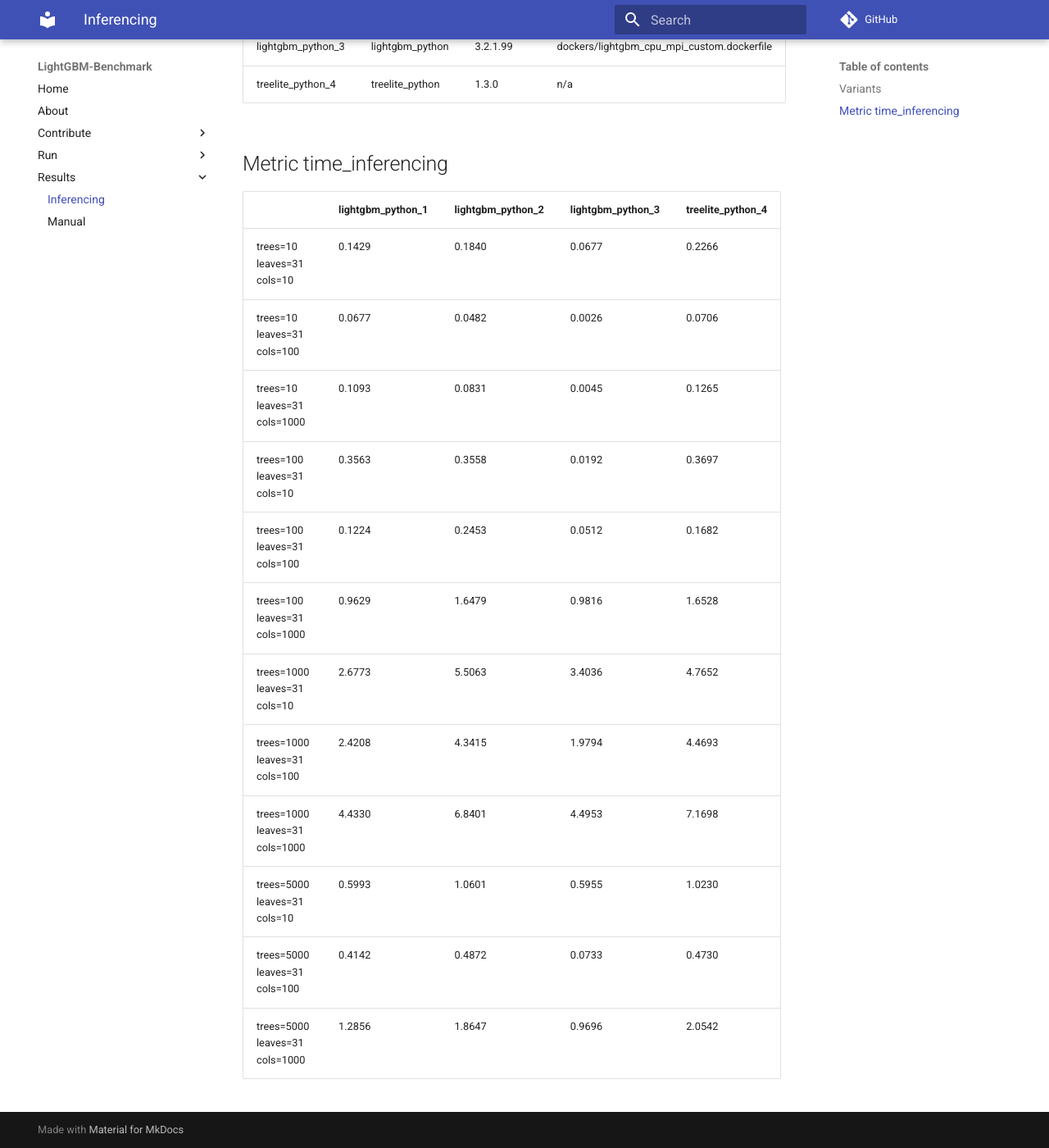
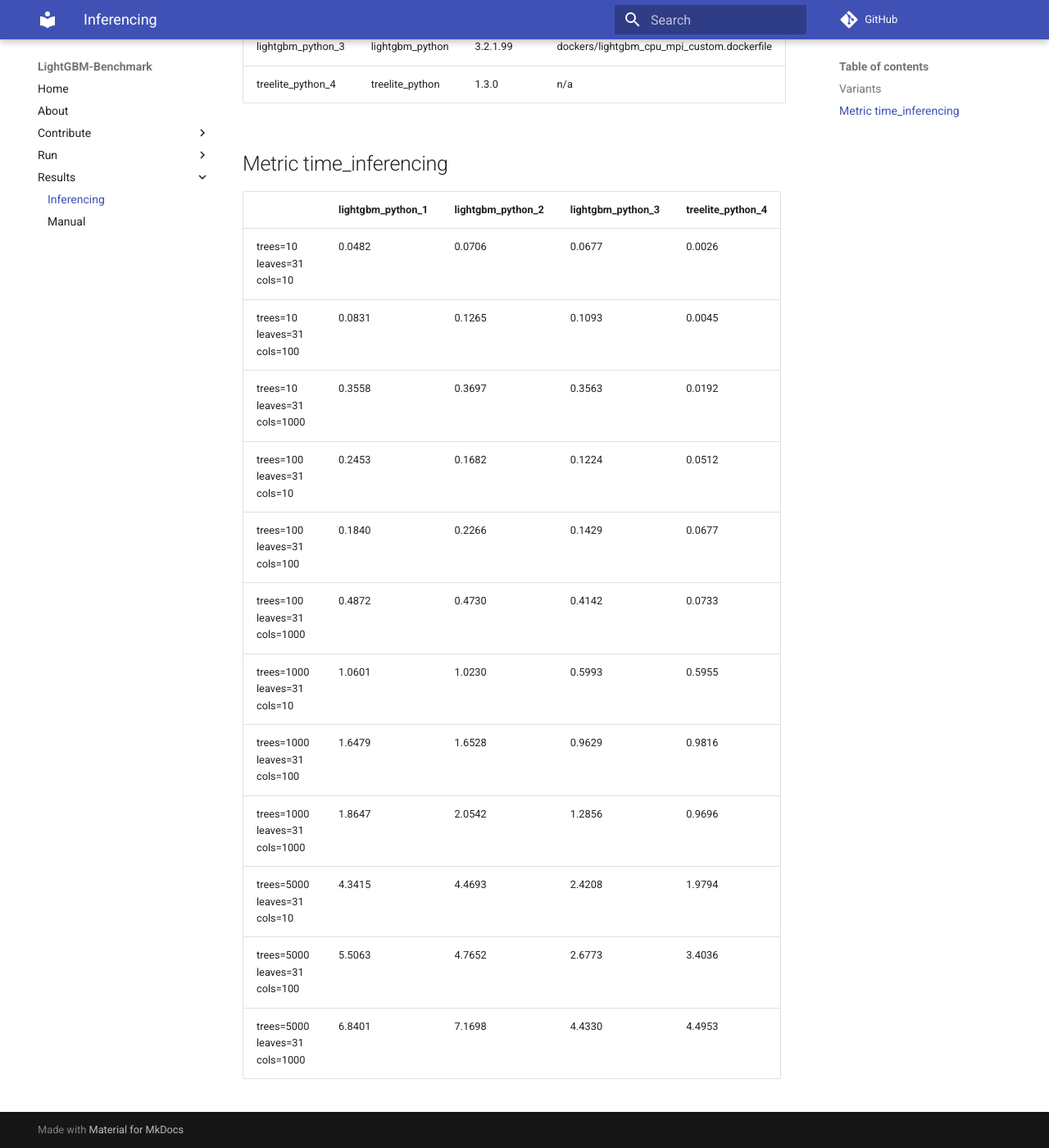
Before and after one commit to microsoft/lightgbm-benchmark, an MkDocs documentation site: the page built from docs/results/inferencing.md, in a window 1280 px wide and 1400 px high, scrolled down 491 px. Shown: the whole window at 82% size. Built offline with MkDocs 1.6.1 and Material for MkDocs 9.7.7, drawn with Linux system fonts in a browser that asks for light colours; comment, search, counter and statistics services are not loaded.

```diff
--- a/docs/results/inferencing.md
+++ b/docs/results/inferencing.md
@@ -18,15 +18,15 @@ IMPORTANT: This is work in progress, to check out current work items check the [
 
 | &nbsp; | lightgbm_python_1 | lightgbm_python_2 | lightgbm_python_3 | treelite_python_4 |
 | :-- | :-- | :-- | :-- | :-- |
-| trees=10<br/>leaves=31<br/>cols=10<br/> | 0.1429 | 0.1840 | 0.0677 | 0.2266 |
-| trees=10<br/>leaves=31<br/>cols=100<br/> | 0.0677 | 0.0482 | 0.0026 | 0.0706 |
-| trees=10<br/>leaves=31<br/>cols=1000<br/> | 0.1093 | 0.0831 | 0.0045 | 0.1265 |
-| trees=100<br/>leaves=31<br/>cols=10<br/> | 0.3563 | 0.3558 | 0.0192 | 0.3697 |
-| trees=100<br/>leaves=31<br/>cols=100<br/> | 0.1224 | 0.2453 | 0.0512 | 0.1682 |
-| trees=100<br/>leaves=31<br/>cols=1000<br/> | 0.9629 | 1.6479 | 0.9816 | 1.6528 |
-| trees=1000<br/>leaves=31<br/>cols=10<br/> | 2.6773 | 5.5063 | 3.4036 | 4.7652 |
-| trees=1000<br/>leaves=31<br/>cols=100<br/> | 2.4208 | 4.3415 | 1.9794 | 4.4693 |
-| trees=1000<br/>leaves=31<br/>cols=1000<br/> | 4.4330 | 6.8401 | 4.4953 | 7.1698 |
-| trees=5000<br/>leaves=31<br/>cols=10<br/> | 0.5993 | 1.0601 | 0.5955 | 1.0230 |
-| trees=5000<br/>leaves=31<br/>cols=100<br/> | 0.4142 | 0.4872 | 0.0733 | 0.4730 |
-| trees=5000<br/>leaves=31<br/>cols=1000<br/> | 1.2856 | 1.8647 | 0.9696 | 2.0542 |
+| trees=10<br/>leaves=31<br/>cols=10<br/> | 0.0482 | 0.0706 | 0.0677 | 0.0026 |
+| trees=10<br/>leaves=31<br/>cols=100<br/> | 0.0831 | 0.1265 | 0.1093 | 0.0045 |
+| trees=10<br/>leaves=31<br/>cols=1000<br/> | 0.3558 | 0.3697 | 0.3563 | 0.0192 |
+| trees=100<br/>leaves=31<br/>cols=10<br/> | 0.2453 | 0.1682 | 0.1224 | 0.0512 |
+| trees=100<br/>leaves=31<br/>cols=100<br/> | 0.1840 | 0.2266 | 0.1429 | 0.0677 |
+| trees=100<br/>leaves=31<br/>cols=1000<br/> | 0.4872 | 0.4730 | 0.4142 | 0.0733 |
+| trees=1000<br/>leaves=31<br/>cols=10<br/> | 1.0601 | 1.0230 | 0.5993 | 0.5955 |
+| trees=1000<br/>leaves=31<br/>cols=100<br/> | 1.6479 | 1.6528 | 0.9629 | 0.9816 |
+| trees=1000<br/>leaves=31<br/>cols=1000<br/> | 1.8647 | 2.0542 | 1.2856 | 0.9696 |
+| trees=5000<br/>leaves=31<br/>cols=10<br/> | 4.3415 | 4.4693 | 2.4208 | 1.9794 |
+| trees=5000<br/>leaves=31<br/>cols=100<br/> | 5.5063 | 4.7652 | 2.6773 | 3.4036 |
+| trees=5000<br/>leaves=31<br/>cols=1000<br/> | 6.8401 | 7.1698 | 4.4330 | 4.4953 |
```
Also changed, not shown: src/scripts/analysis/templates/inferencing.md (+2 -2 lines), 1 other file.
